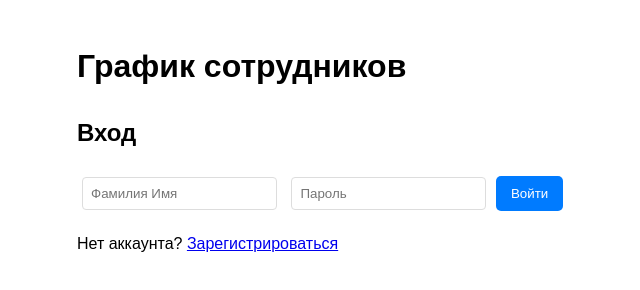
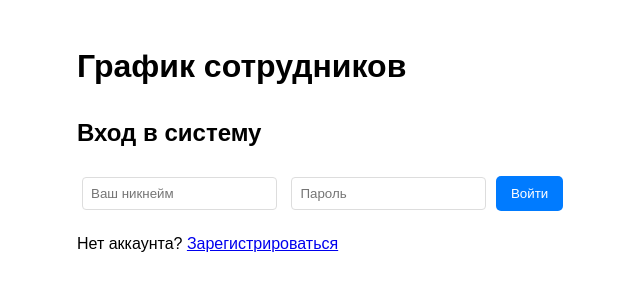
Before and after one commit to Den-nis-98/employee-schedule, a plain HTML site: page index.html in a window 1280 px wide. Shown: the whole page, without its empty margins (163-803 px from the left). Drawn offline with nearby package versions, Linux system fonts and the light colour scheme.

Commit message:
Update index.html

```diff
--- a/index.html
+++ b/index.html
@@ -13,8 +13,8 @@
             <h1>График сотрудников</h1>
 
             <div id="login-form">
-                <h2>Вход</h2>
-                <input type="text" id="login-fullname" placeholder="Фамилия Имя" required>
+                <h2>Вход в систему</h2>
+                <input type="text" id="login-username" placeholder="Ваш никнейм" required>
                 <input type="password" id="login-password" placeholder="Пароль" required>
                 <button onclick="login()">Войти</button>
                 <p>Нет аккаунта? <a href="#" onclick="showRegister()">Зарегистрироваться</a></p>
@@ -22,6 +22,7 @@
 
             <div id="register-form" class="hidden">
                 <h2>Регистрация</h2>
+                <input type="text" id="register-username" placeholder="Придумайте никнейм (латиница)" required>
                 <input type="text" id="register-fullname" placeholder="Фамилия Имя" required>
                 <input type="password" id="register-password" placeholder="Пароль" required>
                 <input type="password" id="register-confirm" placeholder="Повторите пароль" required>
@@ -71,6 +72,3 @@
     <script src="app.js"></script>
 </body>
 </html>
-    <script src="app.js"></script>
-</body>
-</html>
```
